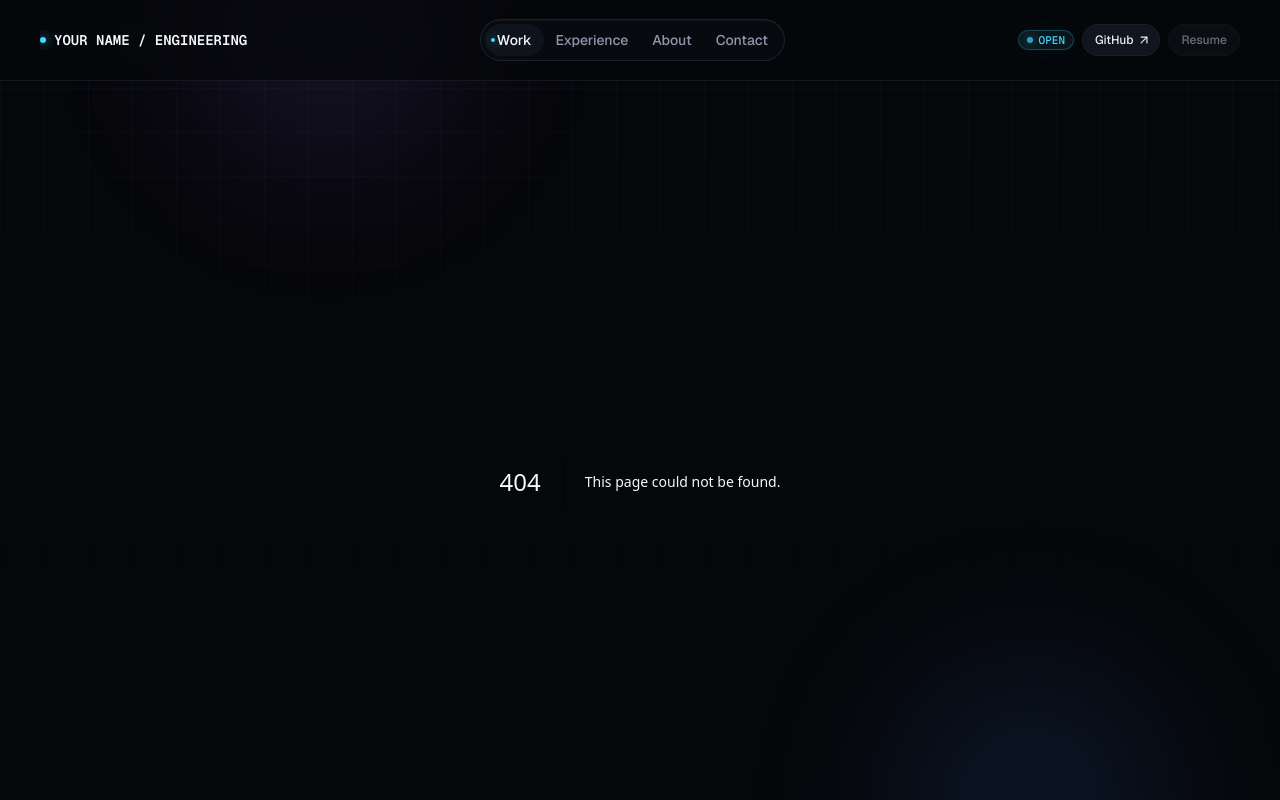
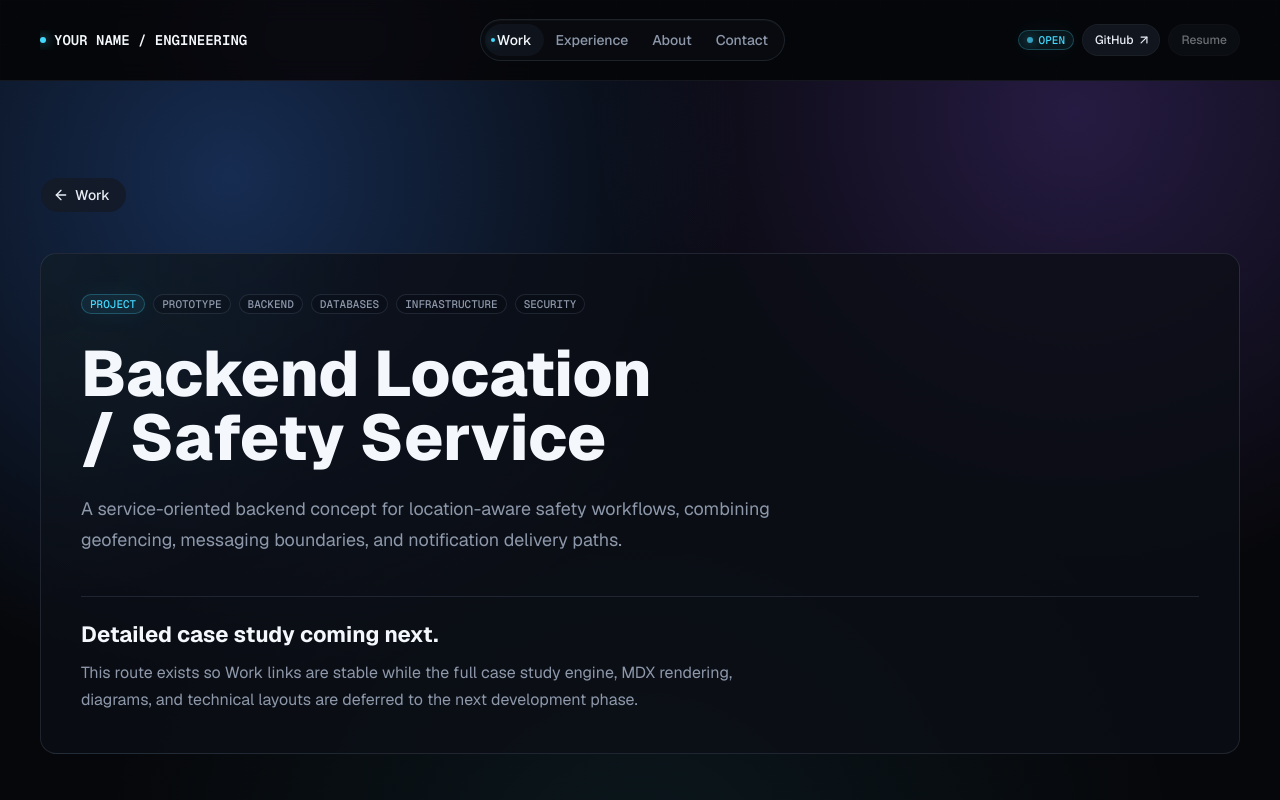
Before and after one commit to chetancrs7/portfolio, a Next.js app: page /work/backend-location-safety-service in a window 1280 px wide. Before the commit this address had no page. Shown: the top 800 px of the page. Built offline with nearby package versions, Linux system fonts and the light colour scheme.

Commit message:
feat: ✅ implement work archive routes

```diff
--- /dev/null
+++ b/src/app/work/[slug]/page.tsx
@@ -0,0 +1,105 @@
+import Link from "next/link";
+import { notFound } from "next/navigation";
+import type { Metadata } from "next";
+import { ArrowLeft } from "lucide-react";
+
+import { PageContainer } from "@/components/layout/page-container";
+import { Badge } from "@/components/ui/badge";
+import { buttonVariants } from "@/components/ui/button";
+import {
+  getPublishedWork,
+  getWorkBySlug,
+  technicalAreaLabels,
+  workStatusLabels,
+  workTypeLabels,
+} from "@/content/work";
+
+type WorkDetailPlaceholderProps = {
+  params: Promise<{
+    slug: string;
+  }>;
+};
+
+export function generateStaticParams() {
+  return getPublishedWork().map((item) => ({
+    slug: item.slug,
+  }));
+}
+
+export async function generateMetadata({
+  params,
+}: WorkDetailPlaceholderProps): Promise<Metadata> {
+  const { slug } = await params;
+  const item = getWorkBySlug(slug);
+
+  if (!item) {
+    return {
+      title: "Work",
+    };
+  }
+
+  return {
+    title: item.title,
+    description: item.summary,
+  };
+}
+
+export default async function WorkDetailPlaceholder({
+  params,
+}: WorkDetailPlaceholderProps) {
+  const { slug } = await params;
+  const item = getWorkBySlug(slug);
+
+  if (!item) {
+    notFound();
+  }
+
+  return (
+    <div className="technical-background min-h-screen">
+      <PageContainer className="py-16 sm:py-20 lg:py-24">
+        <Link
+          className={buttonVariants({
+            className: "mb-10",
+            variant: "secondary",
+          })}
+          href="/work"
+        >
+          <ArrowLeft data-icon="inline-start" />
+          Work
+        </Link>
+
+        <div className="surface-subtle rounded-2xl p-6 sm:p-8 lg:p-10">
+          <div className="mb-7 flex flex-wrap gap-2">
+            <Badge variant="status">{workTypeLabels[item.type]}</Badge>
+            <Badge variant="outline">{workStatusLabels[item.status]}</Badge>
+            {item.areas.map((area) => (
+              <Badge key={area} variant="outline">
+                {technicalAreaLabels[area]}
+              </Badge>
+            ))}
+          </div>
+
+          <h1 className="type-h1 max-w-4xl text-balance">{item.title}</h1>
+          <p className="type-body-lg text-muted-foreground mt-6 max-w-3xl">
+            {item.summary}
+          </p>
+
+          {item.type === "system-design" && item.systemDesign?.designOnly ? (
+            <p className="type-mono text-accent-cyan mt-8 uppercase">
+              Design study - not a production deployment
+            </p>
+          ) : null}
+
+          <div className="border-border mt-10 border-t pt-6">
+            <p className="type-h4">Detailed case study coming next.</p>
+            <p className="type-body text-muted-foreground mt-3 max-w-2xl">
+              This route exists so Work links are stable while the full case
+              study engine, MDX rendering, diagrams, and technical layouts are
+              deferred to the next development phase.
+            </p>
+          </div>
+        </div>
+      </PageContainer>
+    </div>
+  );
+}
--- a/src/app/work/page.tsx
+++ b/src/app/work/page.tsx
@@ -1,11 +1,102 @@
-import { RoutePlaceholder } from "@/components/layout/route-placeholder";
+import type { Metadata } from "next";
 
-export default function WorkPage() {
+import { FeaturedWorkSection } from "@/components/work/featured-work-section";
+import { WorkAreasSummary } from "@/components/work/work-areas-summary";
+import { WorkCta } from "@/components/work/work-cta";
+import { WorkExplorer } from "@/components/work/work-explorer";
+import { WorkHeader } from "@/components/work/work-header";
+import {
+  getFeaturedWork,
+  getPublishedWork,
+  technicalAreaSchema,
+  workTypeFilters,
+  workTypeSchema,
+  type TechnicalArea,
+  type WorkType,
+} from "@/content/work";
+
+export const metadata: Metadata = {
+  title: "Work",
+  description:
+    "Projects, research, architecture studies, writing, and labs across backend engineering and AI/ML systems.",
+};
+
+type WorkPageProps = {
+  searchParams?: Promise<Record<string, string | string[] | undefined>>;
+};
+
+function getSingleParam(value: string | string[] | undefined) {
+  return Array.isArray(value) ? value[0] : value;
+}
+
+function parseWorkType(value: string | string[] | undefined) {
+  const result = workTypeSchema.safeParse(getSingleParam(value));
+
+  return result.success ? result.data : undefined;
+}
+
+function parseTechnicalArea(value: string | string[] | undefined) {
+  const result = technicalAreaSchema.safeParse(getSingleParam(value));
+
+  return result.success ? result.data : undefined;
+}
+
+function filterWork({
+  area,
+  items,
+  type,
+}: {
+  area?: TechnicalArea;
+  items: ReturnType<typeof getPublishedWork>;
+  type?: WorkType;
+}) {
+  return items.filter((item) => {
+    if (type && item.type !== type) {
+      return false;
+    }
+
+    if (area && !item.areas.includes(area)) {
+      return false;
+    }
+
+    return true;
+  });
+}
+
+export default async function WorkPage({ searchParams }: WorkPageProps) {
+  const params = await searchParams;
+  const activeType = parseWorkType(params?.type);
+  const activeArea = parseTechnicalArea(params?.area);
+  const publishedWork = getPublishedWork();
+  const featuredWork = getFeaturedWork().slice(0, 3);
+  const filteredWork = filterWork({
+    area: activeArea,
+    items: publishedWork,
+    type: activeType,
+  });
+  const counts = workTypeFilters
+    .filter(
+      (filter): filter is { label: string; type: WorkType } =>
+        filter.type !== "all",
+    )
+    .map((filter) => ({
+      label: filter.label,
+      type: filter.type,
+      value: publishedWork.filter((item) => item.type === filter.type).length,
+    }));
+
   return (
-    <RoutePlaceholder
-      description="Technical projects, research, architecture studies and engineering writing."
-      eyebrow="Work"
-      title="Work"
-    />
+    <div className="technical-background min-h-screen">
+      <WorkHeader counts={counts} totalCount={publishedWork.length} />
+      <FeaturedWorkSection items={featuredWork} />
+      <WorkExplorer
+        activeArea={activeArea}
+        activeType={activeType}
+        items={filteredWork}
+        totalCount={publishedWork.length}
+      />
+      <WorkAreasSummary items={publishedWork} />
+      <WorkCta />
+    </div>
   );
 }
```
